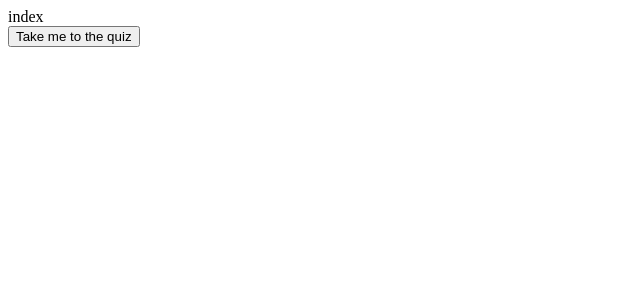
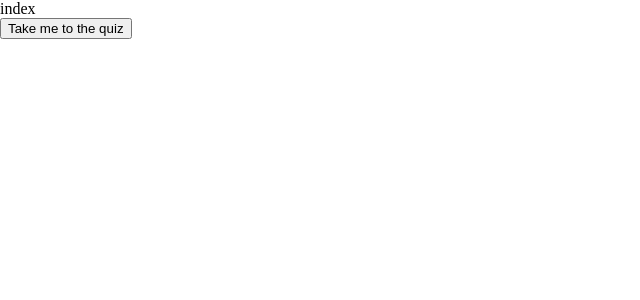
Before and after one commit to iamyashkhandelwal/quiz-app-nextjs, a Next.js app: page / in a window 1280 px wide. Shown: the top 300 px of the page, without its empty margins (0-640 px from the left). Built offline with nearby package versions, Linux system fonts and the light colour scheme.

Commit message:
Added a global css file.

```diff
--- /dev/null
+++ b/pages/_app.js
@@ -0,0 +1,7 @@
+import './global.css';
+
+function MyApp({ Component, pageProps }) {
+  return (<Component {...pageProps} />);
+}
+
+export default MyApp;
--- /dev/null
+++ b/pages/global.css
@@ -0,0 +1,3 @@
+body {
+  margin: 0px;
+}
```
